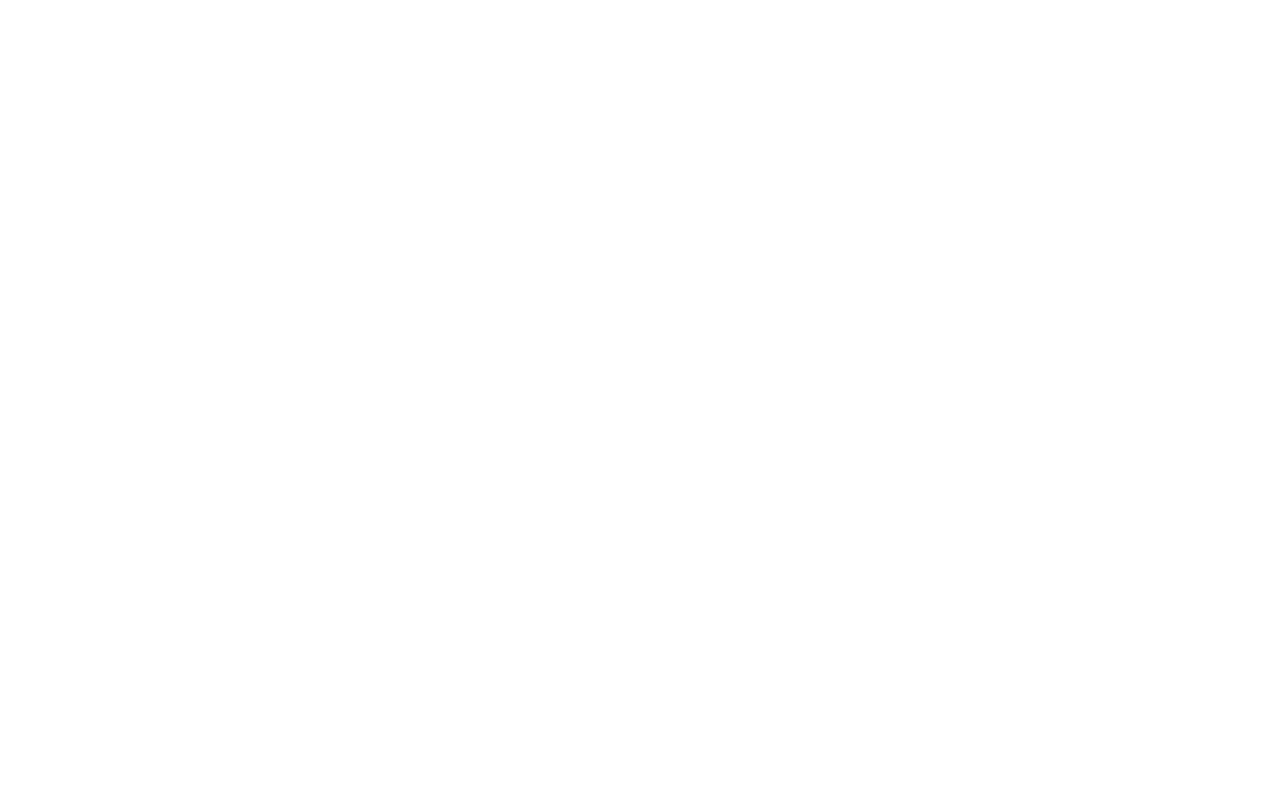
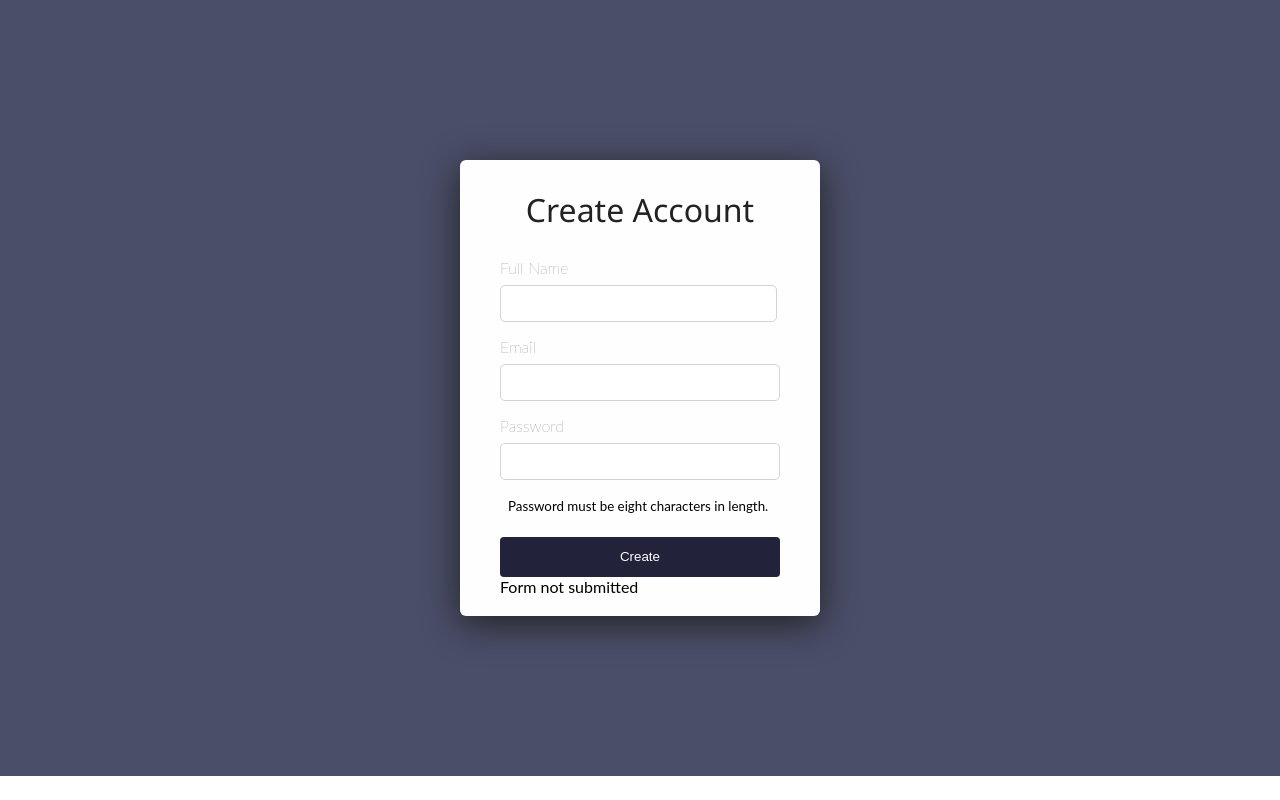
Before and after one commit to dinujayadisanayaka/reactComponents, a React (Create React App) app: page /valid in a window 1280 px wide. Built offline with nearby package versions, Linux system fonts and the light colour scheme.

Commit message:
validate

```diff
--- a/src/App.js
+++ b/src/App.js
@@ -5,6 +5,7 @@ import Form from './pages/Form';
 import Pchat from './pages/Pchat';
 import bgraph from './pages/bgraph';
 import {blue} from "@mui/material/colors";
+import Validate from "./components/form/Validate";
 
 
 
@@ -17,6 +18,7 @@ export default class App extends Component {
         <Route path="/form" exact component={Form}></Route>
         <Route path="/pchart" exact component={Pchat}></Route>
         <Route path="/bgraph" exact component={bgraph}></Route>
+        <Route path="/valid" exact component={Validate}></Route>
       </div>
      </BrowserRouter>
     )
--- /dev/null
+++ b/src/components/form/Styles.css
@@ -0,0 +1,132 @@
+p, div {
+    font-family: Lato;
+}
+
+/*
+  Colors:
+  https://coolors.co/22223b-4a4e69-eadae4-9a8c98-c9ada7
+*/
+/*
+YANKEES BLUE: #22223B
+INDEPENDENCE: #4A4E69
+PLATINUM: #EADAE4
+SPANISH GRAY: #9A8C98
+SILVER PINK: #C9ADA7
+*/
+
+.wrapper {
+    height: 97vh;
+    width: 100%;
+    display: flex;
+    flex-direction: column;
+    justify-content: center;
+    align-items: center;
+    background-color: #4A4E69;
+}
+
+.form-wrapper {
+    display: flex;
+    flex-direction: column;
+    width: 280px;
+    max-width: 80%;
+    min-width: 100px;
+    min-height: 400px;
+    padding: 20px 40px;
+    border-radius: 6px;
+    box-shadow: 0px 8px 36px #222;
+    background-color: #fefefe;
+}
+
+.form-wrapper > h2 {
+    display: flex;
+    justify-content: center;
+    font-family: "Segoe UI", "Ubuntu", "Roboto", "Open Sans", "Helvetica Neue", sans-serif;
+    font-size: 2em;
+    font-weight: lighter;
+    margin-top: 0.25em;
+    color: #222;
+}
+
+form {
+    width: 100%;
+    display: flex;
+    flex-wrap: wrap;
+}
+
+.info {
+    padding-bottom: 1em;
+    padding-left: 0.5em;
+    padding-right: 0.5em;
+}
+
+label {
+    margin-bottom: 0.5em;
+    color: #444;
+    font-weight: lighter;
+}
+
+input {
+    padding: 10px 10px;
+    border-radius: 5px;
+    outline: none;
+    border: 1px solid #d6d1d5;
+}
+
+input::placeholder {
+    font-size: 1.2em;
+    font-weight: lighter;
+    color: #bbb;
+}
+
+button {
+    min-width: 100%;
+    cursor: pointer;
+    margin-right: 0.25em;
+    margin-top: 0.5em;
+    padding: 	0.938em;
+    border: none;
+    border-radius: 4px;
+    background-color: #22223B;
+    color: #fefefe;
+}
+button:hover {
+    background-color: #4A4E69;
+    color: #fefefe;
+}
+
+input.error {
+    border: 1px solid #EADAE4;
+}
+
+.error {
+    color:#db2269;
+    font-size: 0.625em;
+    display: relative;
+}
+
+.fullName {
+    margin-right: 1%;
+}
+
+.fullName,
+.email,
+.password {
+    display: flex;
+    flex-direction: column;
+    margin-bottom: 15px;
+}
+
+.fullName {
+    width: 100%;
+}
+
+.email,
+.password {
+    width: 100%;
+}
+
+.submit {
+    width: 100%;
+    display: flex;
+    flex-wrap: wrap;
+}
--- /dev/null
+++ b/src/components/form/Validate.js
@@ -0,0 +1,111 @@
+import React, { Component } from 'react';
+import { render } from 'react-dom';
+import './Styles.css';
+
+
+const validEmailRegex = RegExp(/^(([^<>()\[\]\.,;:\s@\"]+(\.[^<>()\[\]\.,;:\s@\"]+)*)|(\".+\"))@(([^<>()[\]\.,;:\s@\"]+\.)+[^<>()[\]\.,;:\s@\"]{2,})$/i);
+const validateForm = (errors) => {
+    let valid = true;
+    Object.values(errors).forEach(
+        (val) => val.length > 0 && (valid = false)
+    );
+    return valid;
+}
+
+const countErrors = (errors) => {
+    let count = 0;
+    Object.values(errors).forEach(
+        (val) => val.length > 0 && (count = count+1)
+    );
+    return count;
+}
+
+export default class Validate extends Component {
+    constructor(props) {
+        super(props);
+        this.state = {
+            formValid: false,
+            errorCount: null,
+            errors: {
+                fullName: '',
+                email: '',
+                password: '',
+            }
+        };
+    }
+
+    handleChange = (event) => {
+        event.preventDefault();
+        const { name, value } = event.target;
+        let errors = this.state.errors;
+
+        switch (name) {
+            case 'fullName':
+                errors.fullName =
+                    value.length < 5
+                        ? 'Full Name must be 5 characters long!'
+                        : '';
+                break;
+            case 'email':
+                errors.email =
+                    validEmailRegex.test(value)
+                        ? ''
+                        : 'Email is not valid!';
+                break;
+            case 'password':
+                errors.password =
+                    value.length < 8
+                        ? 'Password must be 8 characters long!'
+                        : '';
+                break;
+            default:
+                break;
+        }
+
+        this.setState({errors, [name]: value});
+    }
+
+    handleSubmit = (event) => {
+        event.preventDefault();
+        this.setState({formValid: validateForm(this.state.errors)});
+        this.setState({errorCount: countErrors(this.state.errors)});
+    }
+
+    render() {
+        const {errors, formValid} = this.state;
+        return (
+            <div className='wrapper'>
+                <div className='form-wrapper'>
+                    <h2>Create Account</h2>
+                    <form onSubmit={this.handleSubmit} noValidate>
+                        <div className='fullName'>
+                            <label htmlFor="fullName">Full Name</label>
+                            <input type='text' name='fullName' onChange={this.handleChange} noValidate />
+                            {errors.fullName.length > 0 &&
+                            <span className='error'>{errors.fullName}</span>}
+                        </div>
+                        <div className='email'>
+                            <label htmlFor="email">Email</label>
+                            <input type='email' name='email' onChange={this.handleChange} noValidate />
+                            {errors.email.length > 0 &&
+                            <span className='error'>{errors.email}</span>}
+                        </div>
+                        <div className='password'>
+                            <label htmlFor="password">Password</label>
+                            <input type='password' name='password' onChange={this.handleChange} noValidate />
+                            {errors.password.length > 0 &&
+                            <span className='error'>{errors.password}</span>}
+                        </div>
+                        <div className='info'>
+                            <small>Password must be eight characters in length.</small>
+                        </div>
+                        <div className='submit'>
+                            <button>Create</button>
+                        </div>
+                        {this.state.errorCount !== null ? <p className="form-status">Form is {formValid ? 'valid ✅' : 'invalid ❌'}</p> : 'Form not submitted'}
+                    </form>
+                </div>
+            </div>
+        );
+    }
+}
```
